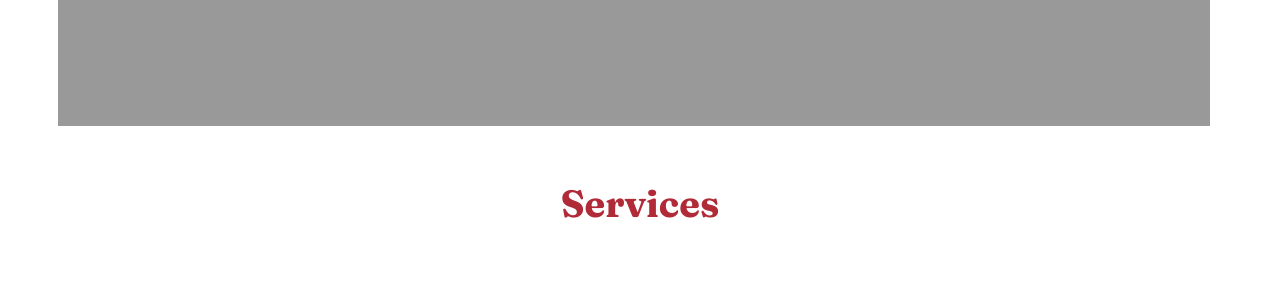
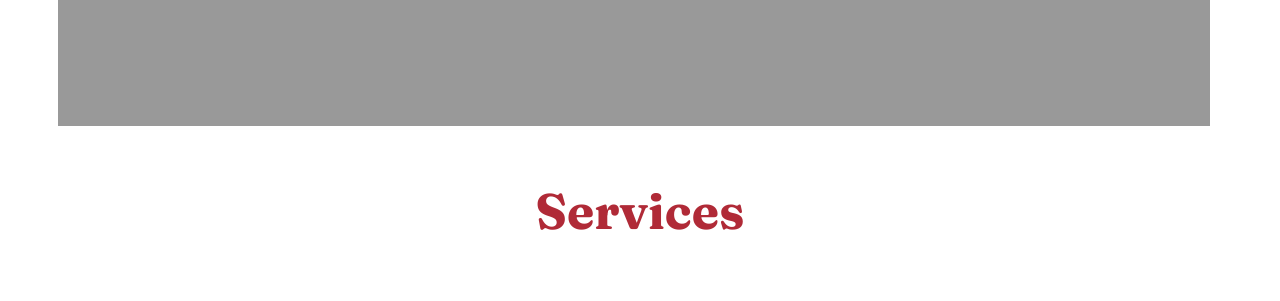
Before and after one commit to Mishael-Web/RoyalBee-Kennels, a plain HTML site: page index.html in a window 1280 px wide. Shown: the part 820-1121 px from the top of the page. Drawn offline with Linux system fonts and the light colour scheme.

Commit message:
made a new change

```diff
--- a/style.css
+++ b/style.css
@@ -192,7 +192,8 @@ button{
 }
 .services h1{
     color: #b02a37;
-    font-size: 38px;
+    font-size: 50px;
+    font-family: 'Fraunces', sans-serif;
 }
 
 .gallery h1{
```
